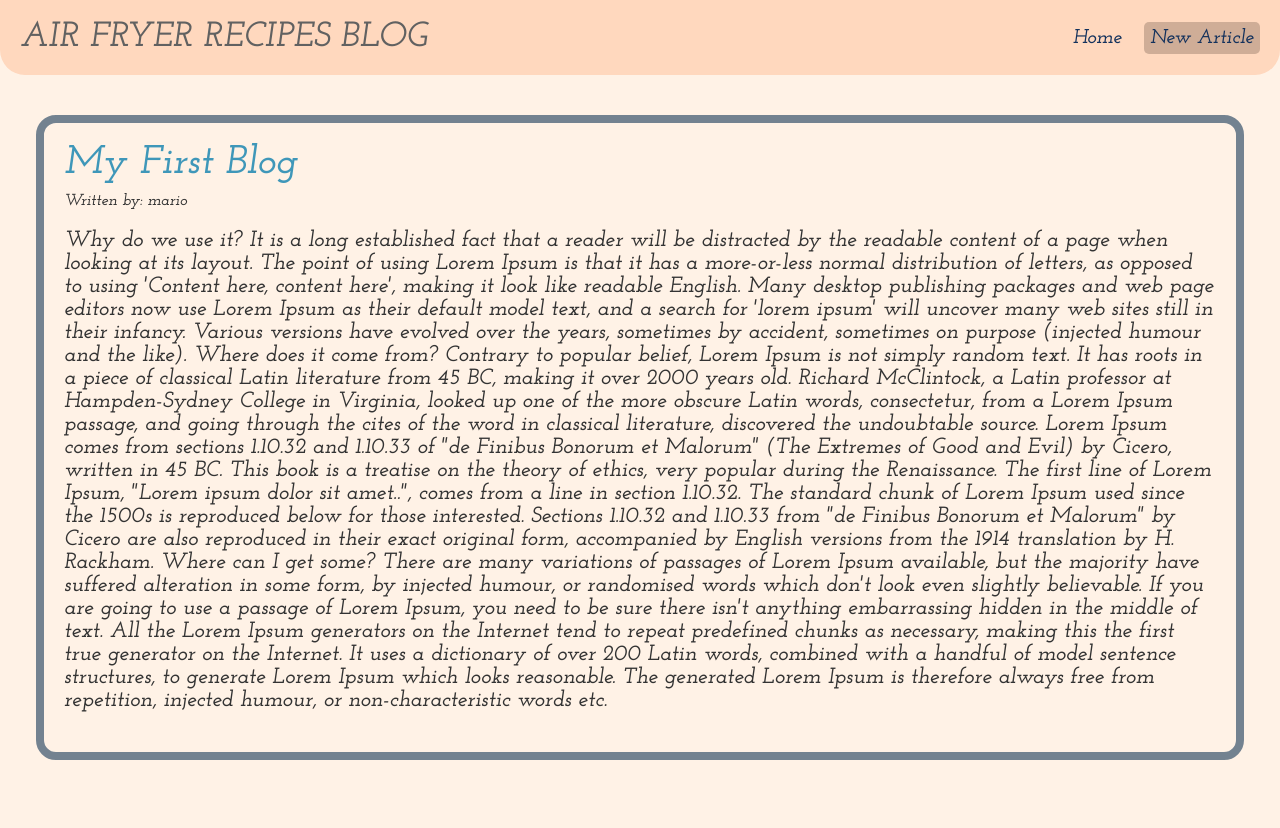
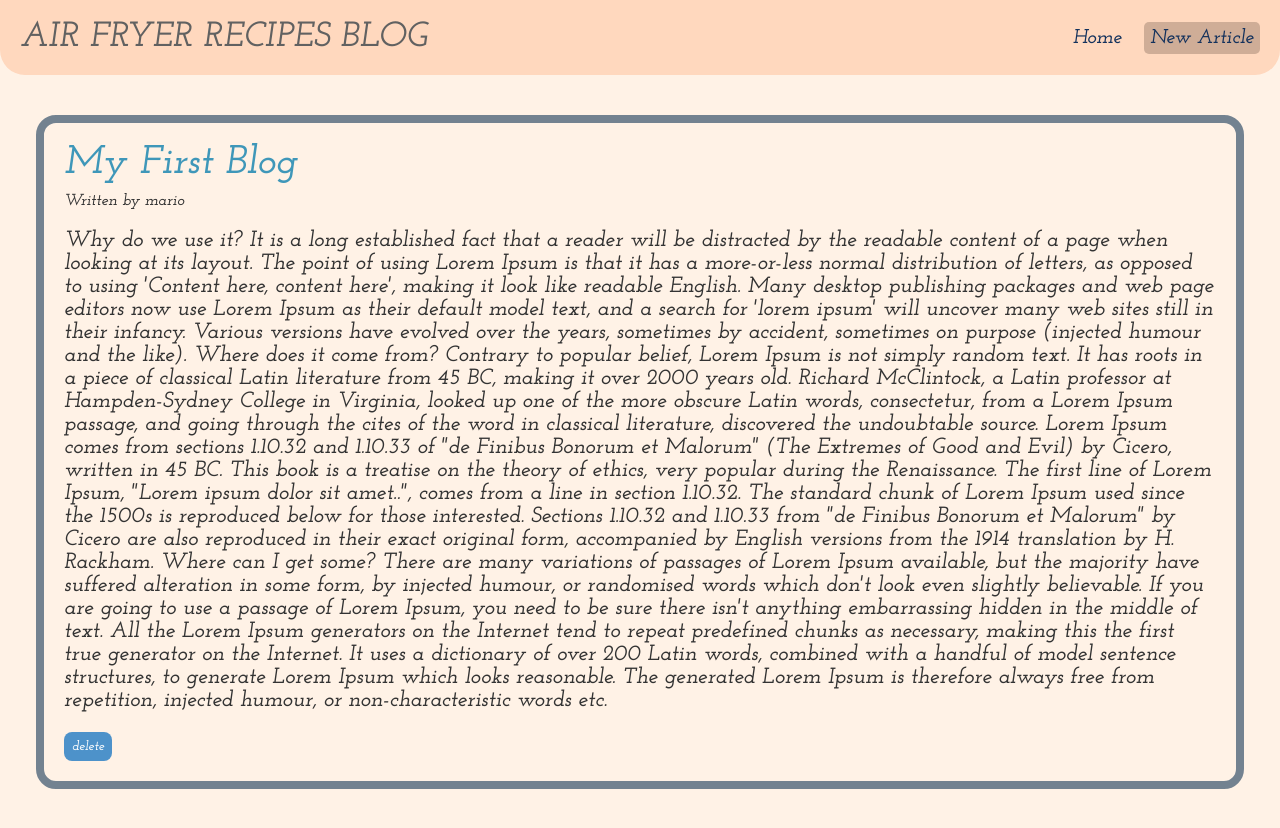
Before and after one commit to ken025/starter-blog-project, a React (Create React App) app: page /blogs/1 in a window 1280 px wide. Before the commit the page ends 800 px from the top, so only its background shows below. Built offline with nearby package versions, Linux system fonts and the light colour scheme; data requests are answered from the project's data file.

Commit message:
added DELETE method for our blogs

```diff
--- a/data/db.json
+++ b/data/db.json
@@ -23,6 +23,12 @@
       "body": "will it work?",
       "author": "mario",
       "id": 4
+    },
+    {
+      "title": "redirect",
+      "body": "maybe?",
+      "author": "mario",
+      "id": 5
     }
   ]
 }
--- a/src/BlogsDetails.js
+++ b/src/BlogsDetails.js
@@ -1,20 +1,30 @@
 
-import { useParams } from "react-router-dom";
+import { useHistory, useParams } from "react-router-dom";
 import useFetch from "./useFetch";
 
 const BlogDetails = () => {
   const { id } = useParams();
   const { data: blog, error, isPending } = useFetch('http://localhost:8000/blogs/' + id);
+  const history = useHistory();
+
+  const handleClick = () => {
+    fetch('http://localhost:8000/blogs/' + blog.id, {
+      method: 'DELETE'
+    }).then(() => {
+      history.push('/');
+    })
+  }
 
   return (
     <div className="blog-details">
-            { isPending && <div>Loading...</div>}
-            { error && <div> { error } </div> }
+      { isPending && <div>Loading...</div> }
+      { error && <div>{ error }</div> }
       { blog && (
         <article>
           <h2>{ blog.title }</h2>
-                   <p>Written by: { blog.author }</p>
+          <p>Written by { blog.author }</p>
           <div>{ blog.body }</div>
+          <button onClick={handleClick}>delete</button>
         </article>
       )}
     </div>
```
Also changed, not shown: 1 other file (tests, documents, lock files or other folders). Lines whose indentation alone changed are shown as unchanged.
